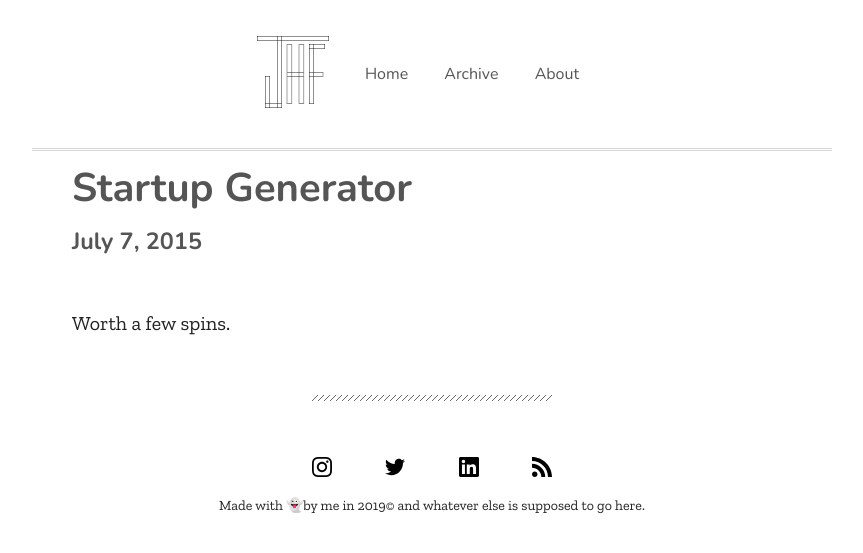
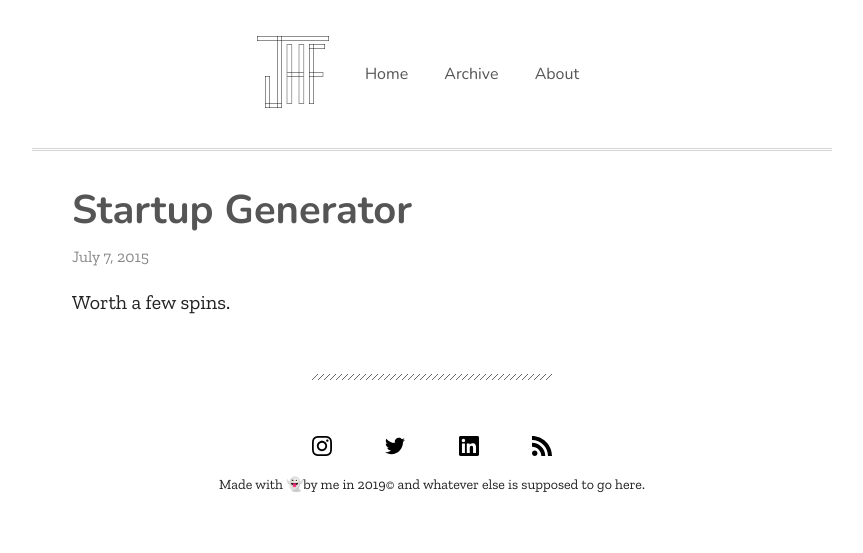
Before and after one commit to jhforster/jhforster.github.io, a Jekyll site: the page built from _posts/tumblr/2015-07-07-startup-generator.md, in a window 1280 px wide. Shown: the top 553 px of the page, without its empty margins (208-1071 px from the left). Built offline with Jekyll 4.4.1, drawn with Linux system fonts in a browser that asks for light colours.

Commit message:
Fix post styling

```diff
--- a/_sass/jhforster/_content.scss
+++ b/_sass/jhforster/_content.scss
@@ -16,8 +16,11 @@
 }
 
 .blog-date {
-  font-weight: 700;
-  margin: 0 0 50px 0;
+  font-family: $base-font;
+  font-size: 1rem;
+  font-weight: 400;
+  color: $light-gray;
+  // margin: 0 0 50px 0;
 }
 
 .center {
--- a/_sass/jhforster/_nav.scss
+++ b/_sass/jhforster/_nav.scss
@@ -5,7 +5,7 @@
   align-items: center;
 
   border-bottom: double $off-white;
-  margin: 0 auto;
+  margin: 0 auto 2rem auto;
   max-width: 50rem;
   padding: 2rem 0;
 
```
Also changed, not shown: _posts/2019-09-13-buckley-john-forster.md (+1 -1 lines).
